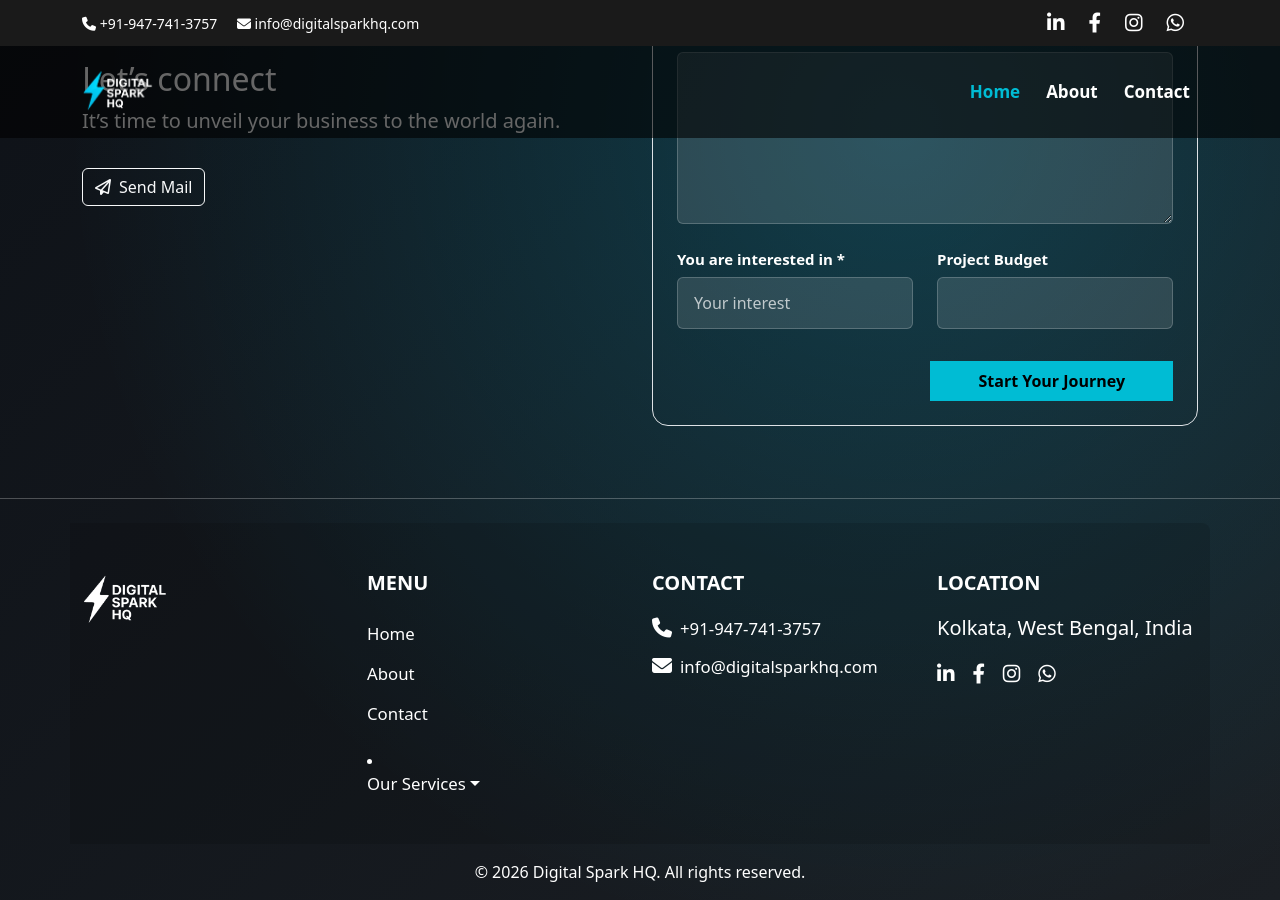
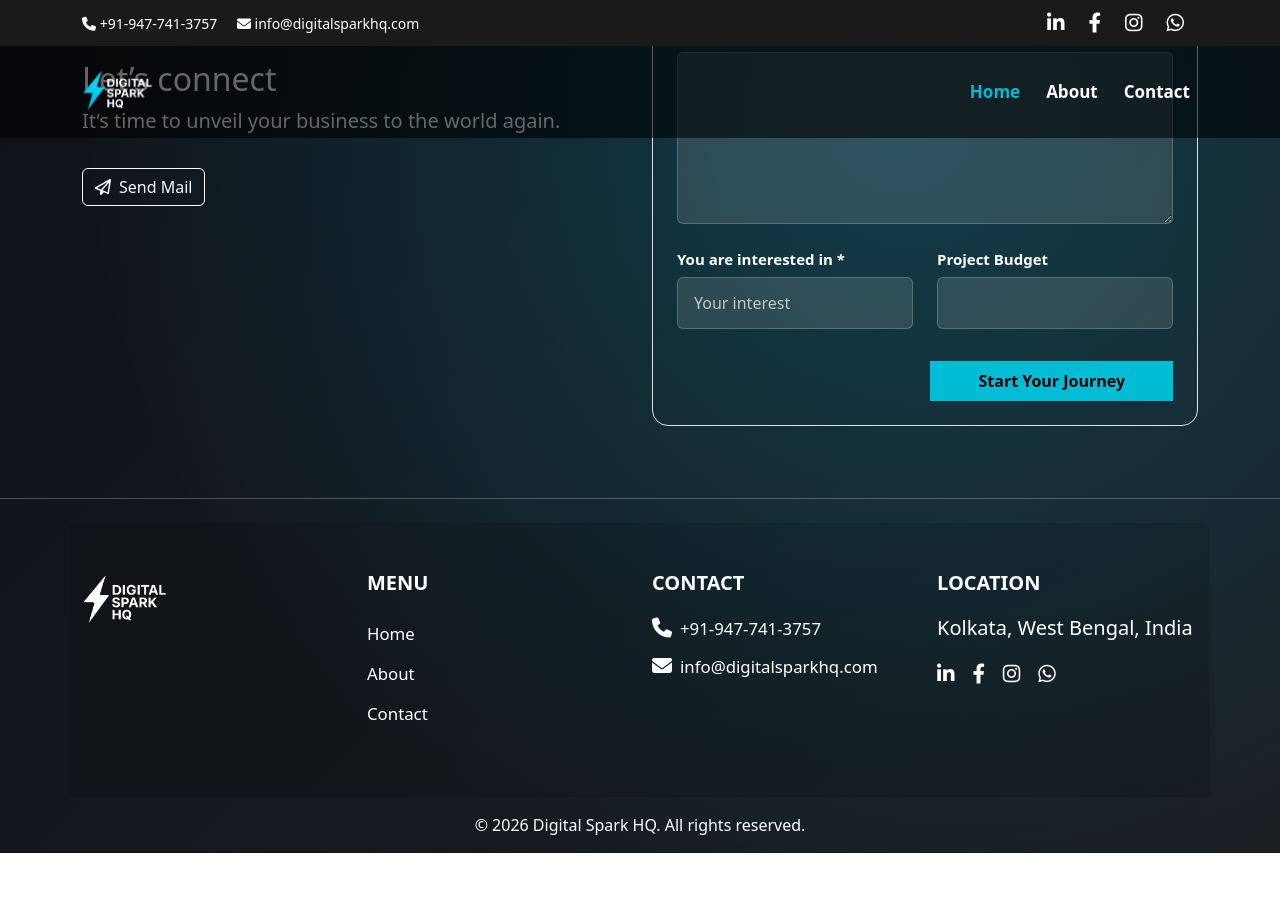
Before and after one commit to Iambiswajit-C/digitalsparkhq, a Jekyll site: the page built from index.md, in a window 1280 px wide and 900 px high, scrolled down 3325 px. Built offline with Jekyll 4.4.1, drawn with Linux system fonts in a browser that asks for light colours; after the commit the page ends 4178 px from its top, so only the background shows below that.

Commit message:
Update footer.html

```diff
--- a/_includes/footer.html
+++ b/_includes/footer.html
@@ -81,16 +81,6 @@
           <li><a href="{{ '/about/' | relative_url }}">About</a></li>
           <li><a href="{{ '/contact/' | relative_url }}">Contact</a></li>
         </ul>
-        <li class="nav-item dropdown">
-  <a class="nav-link dropdown-toggle {% if page.url contains '/services/' %}active{% endif %}" href="#" role="button" data-bs-toggle="dropdown">Our Services</a>
-  <ul class="dropdown-menu">
-    <li><a class="dropdown-item {% if page.url == '/services/web-design/' %}active{% endif %}" href="/services/web-design/">Web Design</a></li>
-    <li><a class="dropdown-item {% if page.url == '/services/seo/' %}active{% endif %}" href="/services/seo/">SEO</a></li>
-    <li><a class="dropdown-item {% if page.url == '/services/graphic-design/' %}active{% endif %}" href="/services/graphic-design/">Graphic Design</a></li>
-    <li><a class="dropdown-item {% if page.url == '/services/social-media/' %}active{% endif %}" href="/services/social-media/">Social Media</a></li>
-    <li><a class="dropdown-item {% if page.url == '/services/paid-marketing/' %}active{% endif %}" href="/services/paid-marketing/">Paid Marketing</a></li>
-  </ul>
-</li>
       </div>
       <div class="col-lg-3 mb-4 mb-lg-0">
         <h5 class="footer-title">Contact</h5>
```
